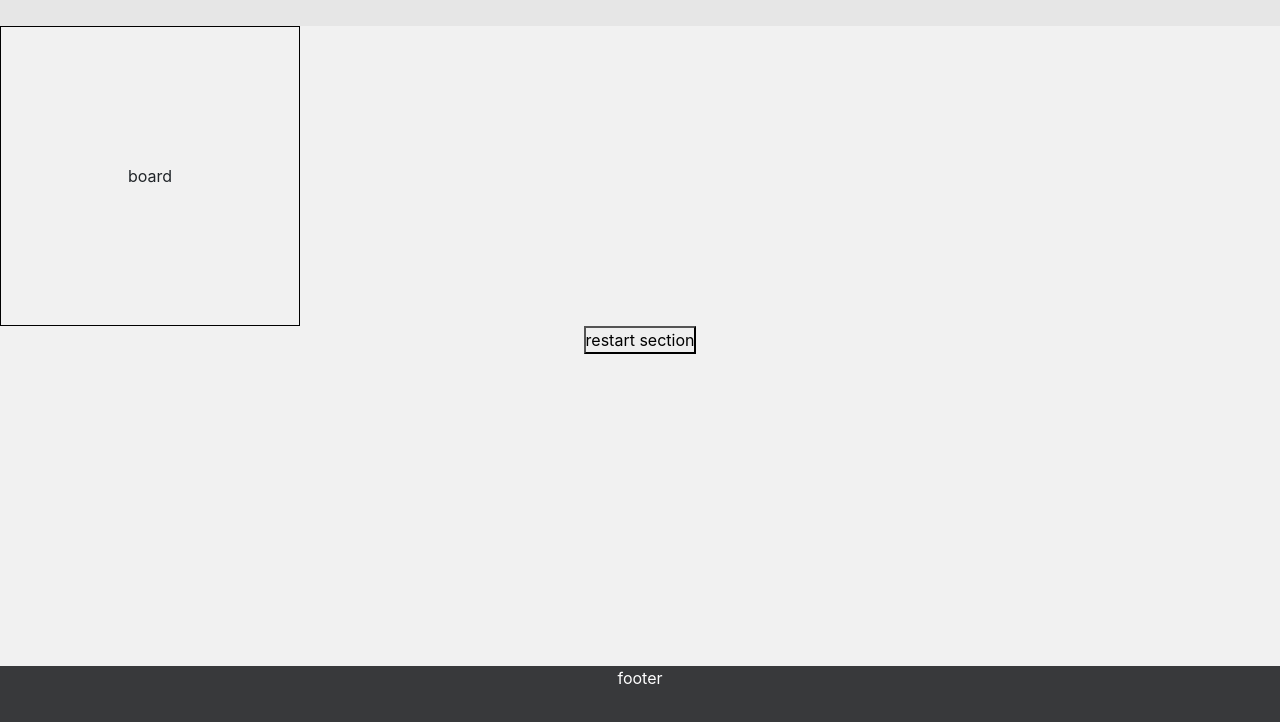
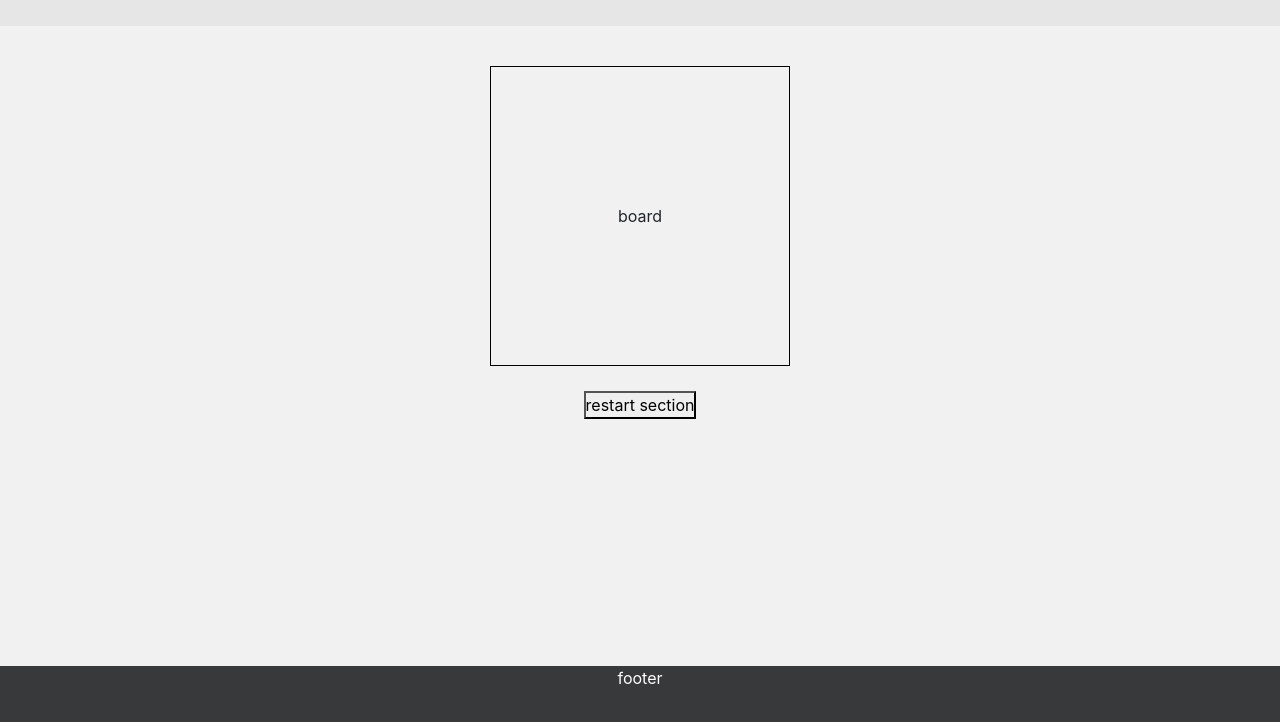
Before and after one commit to Simocaso/ms2-second-casoni, a plain HTML site: page index.html in a window 1280 px wide. Shown: the part 54-776 px from the top of the page. Drawn offline with nearby package versions, Linux system fonts and the light colour scheme.

Commit message:
created the project base as mockup

```diff
--- a/assets/css/style.css
+++ b/assets/css/style.css
@@ -31,6 +31,7 @@ header {
     width: 100%;
     height: 80vh;
     text-align: center;
+    padding-top: 40px;
 }
 
 #board {
@@ -38,8 +39,12 @@ header {
     width: 300px;
     border: 1px solid black;
     align-content: center;
+    margin: auto;
 }
 
+#restart-button {
+    margin: 25px auto;
+}
 footer {
     background-color: rgb(56, 57, 59);
     position: absolute;
--- a/index.html
+++ b/index.html
@@ -14,19 +14,25 @@
 </head>
 
 
-
 <body>
 
+    <!--navbar-->
     <header>
         <a href="index.html" >Tic tac toe Game</a>
     </header>
+
     <!--will use bootstrap for navbar and board responsiveness-->
+
+
+    <!--main section-->
 
     <section id="main-section">
         <div id="board">board</div>
-        <button>restart section</button>
+        <button id="restart-button">restart section</button>
     </section>
 
+
+    <!--footer-->
 
     <footer>
         <div>footer</div>
```
